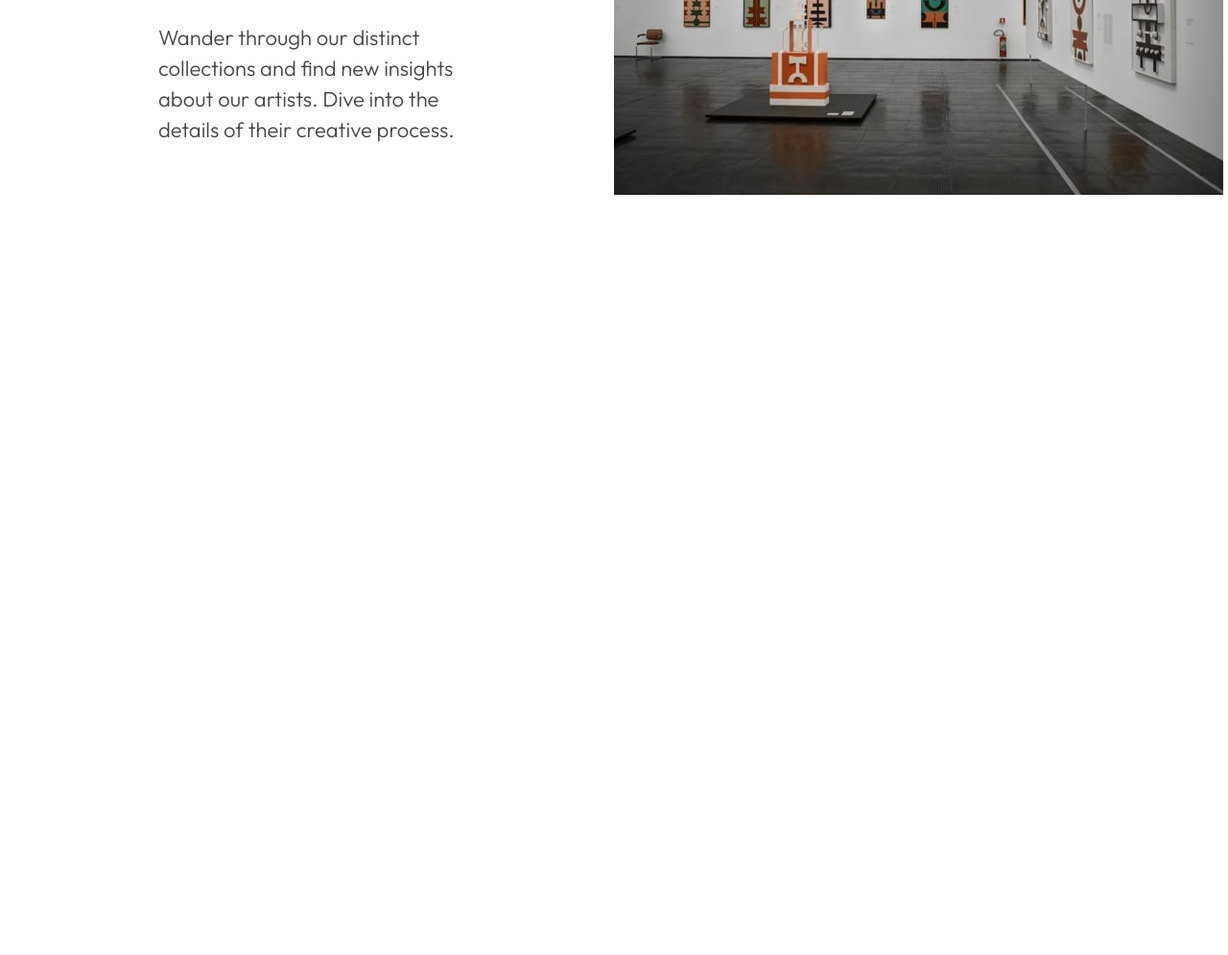
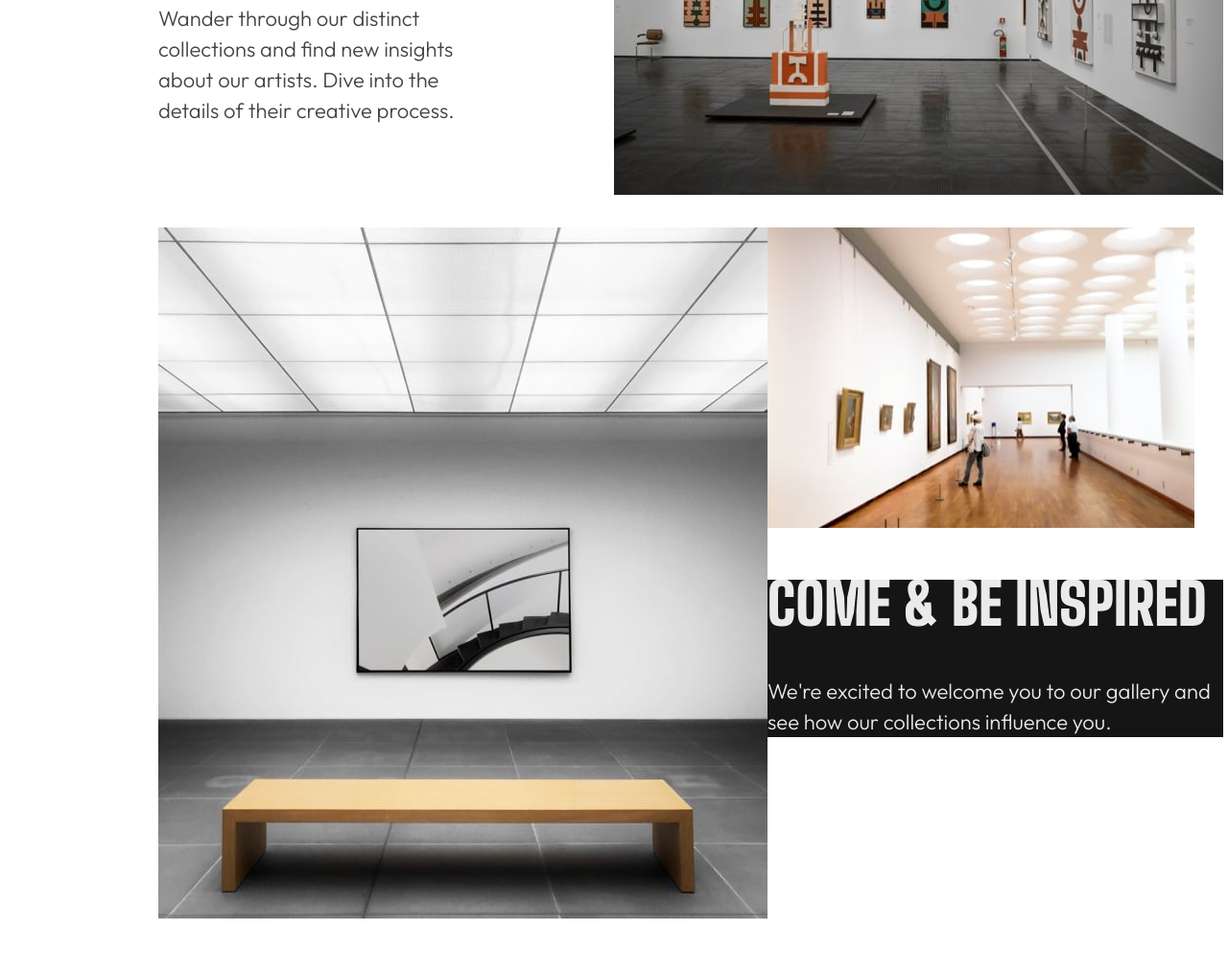
Before and after one commit to VirtualVasquez/art-gallery-website-challenge, a website: page index.html in a window 1280 px wide. Shown: the part 1189-2184 px from the top of the page at 96% size. Before the commit the page ends 1588 px from the top, so only its background shows below. Drawn offline with Linux system fonts and the light colour scheme.

Commit message:
starting working on bottom row of grid. Tweaked how to use mix-blend-mode, a little more reusable now

```diff
--- a/index.html
+++ b/index.html
@@ -17,7 +17,7 @@
 <body>
   <div class="container">
     <div class="hero-imagery">
-      <div class="black-mask">
+      <div class=" black mask">
       </div>
       <img src="/assets/desktop/image-hero.jpg" class="desktop-hero"></img>
       <img src="/assets/mobile/image-hero.jpg" class="mobile-hero"></img>
@@ -65,9 +65,18 @@
         </div>
         <div class="row">
           <div class="column">
-
+            <img src="/assets/desktop/image-grid-2.jpg" class="desktop-image"></img>
           </div>
           <div class="column">
+            <img src="/assets/desktop/image-grid-3.jpg" class="desktop-image"></img>
+            <div class="black">
+              <h3 class="headings header-m">
+                Come & Be Inspired
+              </h3>
+              <p class="body-text text-m">
+                We're excited to welcome you to our gallery and see how our collections influence you.
+              </p>
+            </div>
           </div>
         </div>
       </div>
--- a/style.scss
+++ b/style.scss
@@ -42,7 +42,7 @@ h1, h2, h3, h4, h5, h6, p{
     margin: 0;
     &.header-m{
         @include header-size-properties(m);
-        margin: 60px 0;
+        margin: 50px 0;
     }
 }
 
@@ -57,6 +57,17 @@ p{
     display: flex;
 }
 
+div{
+    .black{
+        background-color: $almost-black;
+        p, h1, h2, h3, h4, h5, h6{
+            mix-blend-mode: difference;
+            color: $white;
+        }
+    }
+
+}
+
 div.container{
     @media screen and (min-width: 376px){
         width: 1110px;
@@ -69,10 +80,9 @@ div.container{
 
 .hero-imagery{
     display: flex;
-    .black-mask{
+    .mask{
         width: 450px;
         height: 800px;
-        background-color: $almost-black;
         z-index: 0;
     }
     img{
@@ -127,9 +137,13 @@ section{
             margin: 192px 0;
             .row:nth-child(1){
                 justify-content: space-between;
+                margin-bottom: 30px;
                 .column:nth-child(1){
                     width: 350px;
                 }
+            }
+            .row:nth-child(2){
+                justify-content: space-between;
             }
         }
     }
```
Also changed, not shown: style.css, 1 other file.
